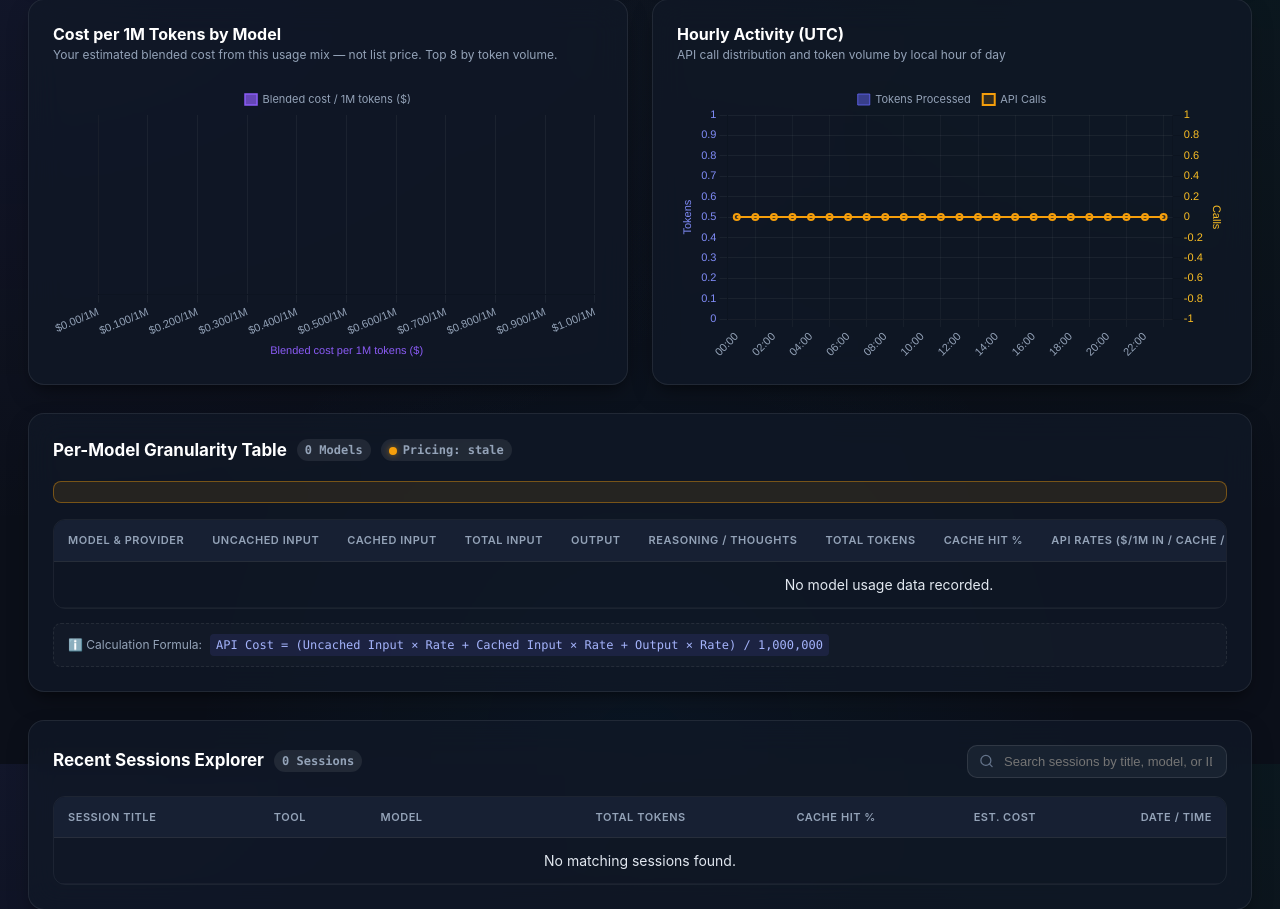
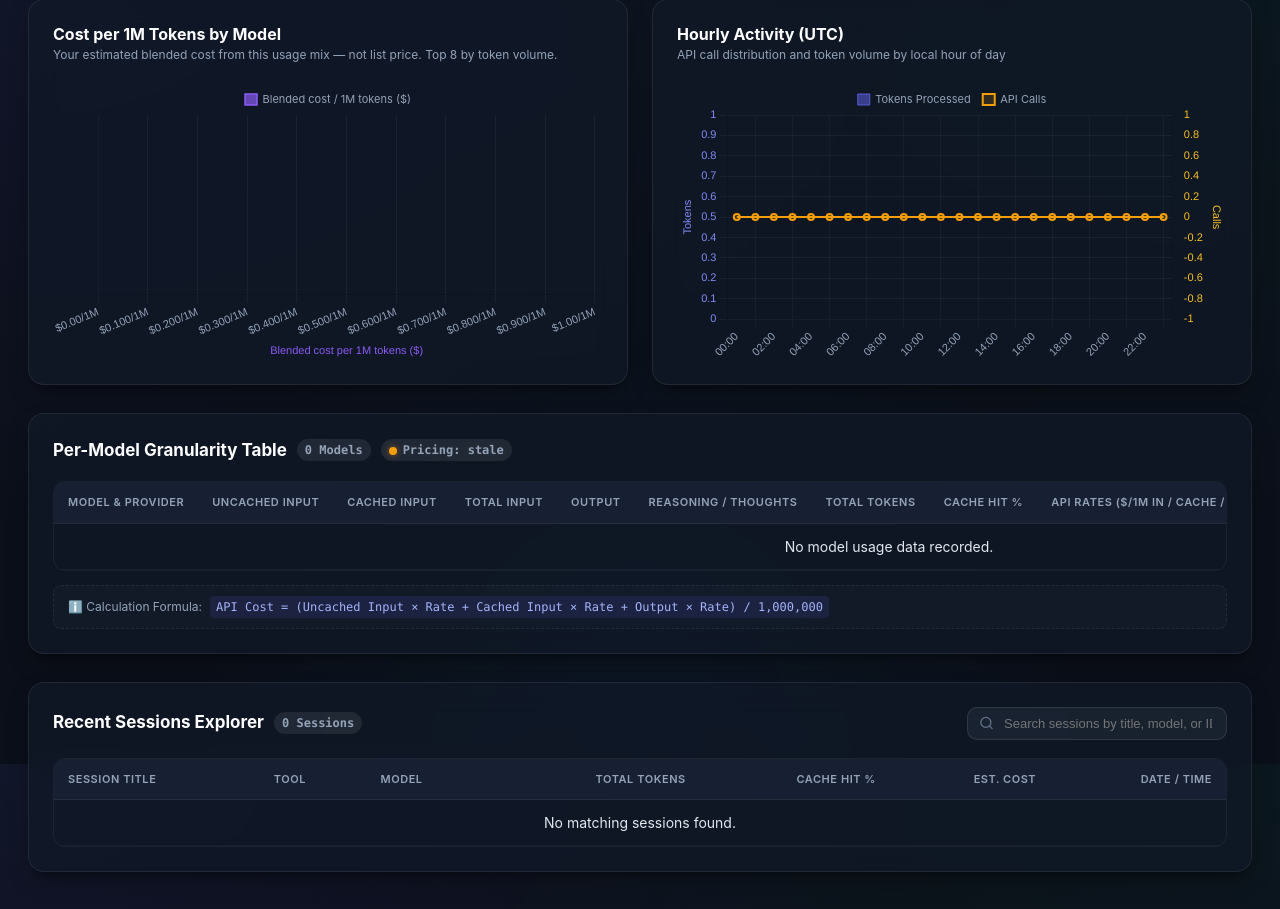
Before and after one commit to zerodoxxx/ai-usage-dashboard, a FastAPI app: page / in a window 1280 px wide. Shown: the part 1636-2545 px from the top of the page. Run offline with FastAPI, Linux system fonts and the light colour scheme; data that the repository does not hold is empty; some libraries are stand-ins or nearby versions.

Commit message:
fix: hide the empty unpriced-model banner
The banner used display:flex, which overrode the hidden attribute and left an orange outline even when every model was priced.

Co-authored-by: Cursor <cursoragent@cursor.com>

```diff
--- a/src/static/css/dashboard.css
+++ b/src/static/css/dashboard.css
@@ -1019,6 +1019,7 @@ input:checked + .slider:before {
 }
 
 .unpriced-banner {
+  display: none;
   background: rgba(245, 158, 11, 0.1);
   border: 1px solid rgba(245, 158, 11, 0.4);
   border-radius: 8px;
@@ -1026,9 +1027,16 @@ input:checked + .slider:before {
   font-size: 13px;
   color: #fbbf24;
   margin-bottom: 16px;
-  display: flex;
   align-items: center;
   gap: 10px;
+}
+
+.unpriced-banner:not([hidden]) {
+  display: flex;
+}
+
+.unpriced-banner[hidden] {
+  display: none !important;
 }
 
 .unpriced-pill {
```
